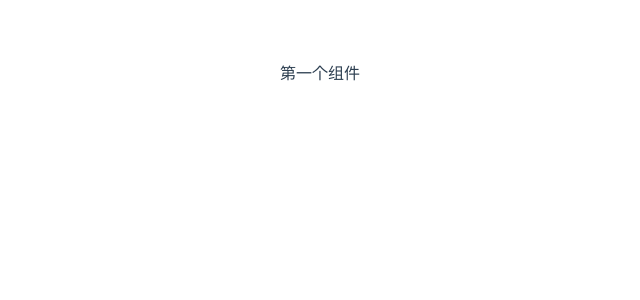
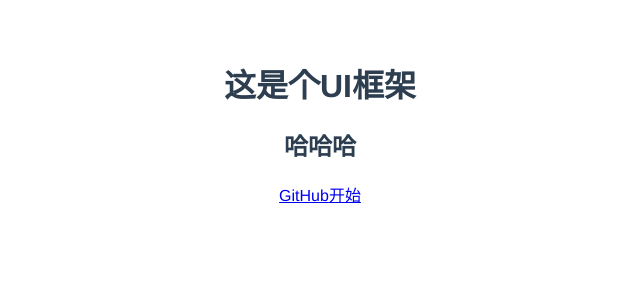
Before and after one commit to fanmucc/irain-wheel, a Vue app: page /#/ in a window 1280 px wide. Shown: the top 300 px of the page, without its empty margins (320-960 px from the left). Built offline with nearby package versions, Linux system fonts and the light colour scheme.

Commit message:
创建首页和Doc页面

```diff
--- a/package.json
+++ b/package.json
@@ -11,6 +11,7 @@
   },
   "devDependencies": {
     "@vue/compiler-sfc": "^3.0.2",
-    "vite": "^1.0.0-rc.8"
+    "vite": "^1.0.0-rc.8",
+    "sass": "^1.29.0"
   }
 }
--- /dev/null
+++ b/src/views/Doc.vue
@@ -0,0 +1,17 @@
+<template>
+<div>
+    <div class="topnav">
+        <div class="logo"></div>
+        <div class="menu"></div>
+    </div>
+    <div class="content">
+        <aside>边栏</aside>
+        <main>内容区</main>
+    </div>
+</div>
+</template>
+<script lang="ts">
+export default {
+
+}
+</script>
--- /dev/null
+++ b/src/views/Home.vue
@@ -0,0 +1,25 @@
+<template>
+<div>
+    <div class="topnav">
+        <div class="logo"></div>
+        <div class="menu"></div>
+    </div>
+    <div class="banner">
+        <h1>这是个UI框架</h1>
+        <h2>哈哈哈</h2>
+        <p class="actions">
+            <a href="#">GitHub</a>
+            <a href="#">开始</a>
+        </p>
+    </div>
+</div>
+</template>
+<script lang="ts">
+export default {
+
+}
+</script>
+
+<style lang="sass" scoped>
+
+</style>
```
Also changed, not shown: src/main.ts (+7 -2 lines), 1 other file (tests, documents, lock files or other folders).
